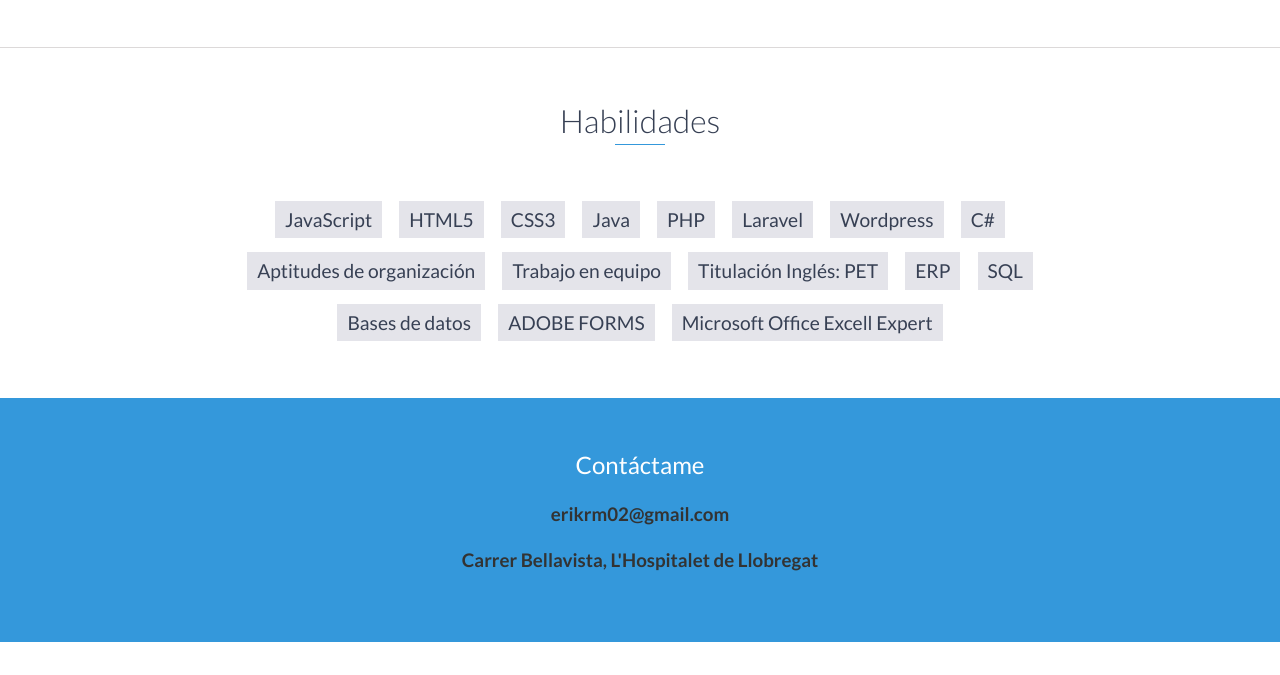
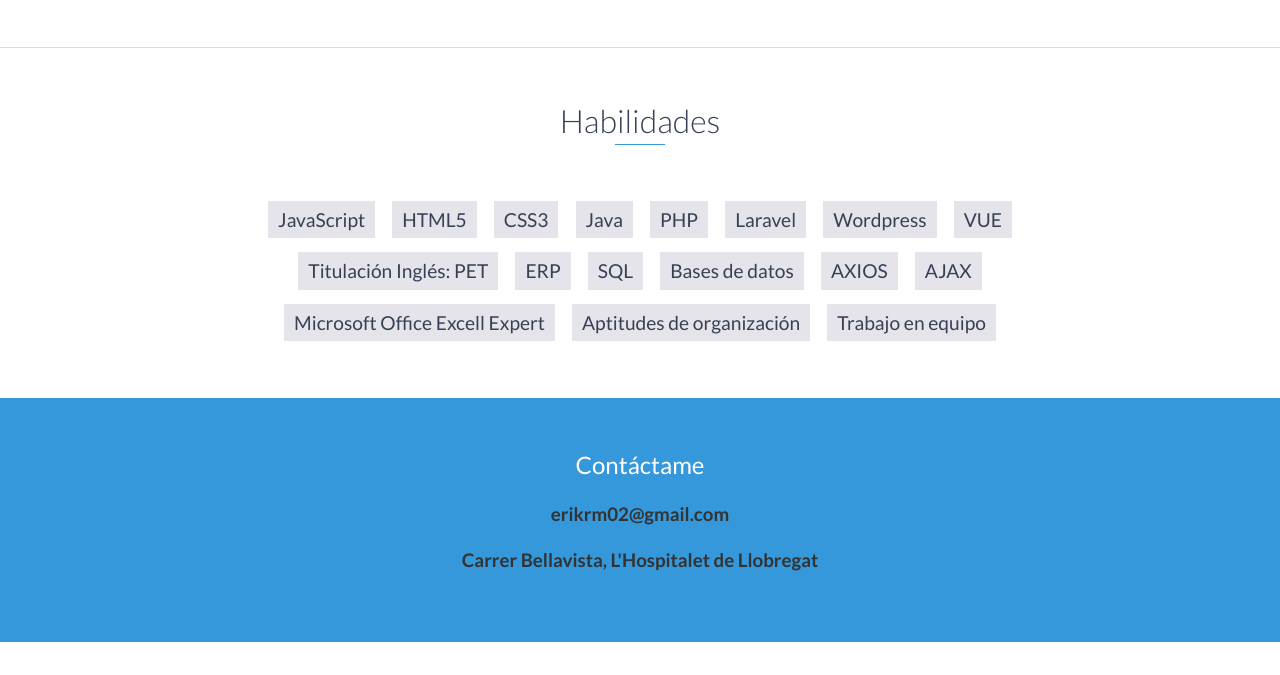
Before and after one commit to Erik-Ruiz/PaginaWeb_CV, a website: page index.html in a window 1280 px wide. Shown: the part 2467-3142 px from the top of the page. Drawn offline with nearby package versions, Linux system fonts and the light colour scheme.

Commit message:
cambio CV

```diff
--- a/index.html
+++ b/index.html
@@ -48,7 +48,7 @@
         <div id="lead-content">
             <h1>Erik Ruiz Moreno</h1>
             <h2>Desarrollador de Páginas Web & Aplicaciones Multiplataforma </h2>
-            <a href="./Currículum Erik Ruiz.pdf" class="btn-rounded-white">Descargar CV</a>
+            <a href="./CV (Erik Ruiz Moreno).pdf" class="btn-rounded-white">Descargar CV</a>
         </div>
         <!-- End #lead-content -->
 
@@ -225,16 +225,16 @@
             <li>PHP</li>
             <li>Laravel</li>
             <li>Wordpress</li>
-            <li>C#</li>
-            <li>Aptitudes de organización</li>
-            <li>Trabajo en equipo</li>
+            <li>VUE</li>
             <li>Titulación Inglés: PET</li>
             <li>ERP</li>
             <li>SQL</li>
             <li>Bases de datos</li>
-            <li>ADOBE FORMS</li>
+            <li>AXIOS</li>
+            <li>AJAX</li>
             <li>Microsoft Office Excell Expert</li>
-
+            <li>Aptitudes de organización</li>
+            <li>Trabajo en equipo</li>
 
         </ul>
     </div>
```
Also changed, not shown: 2 other files.
